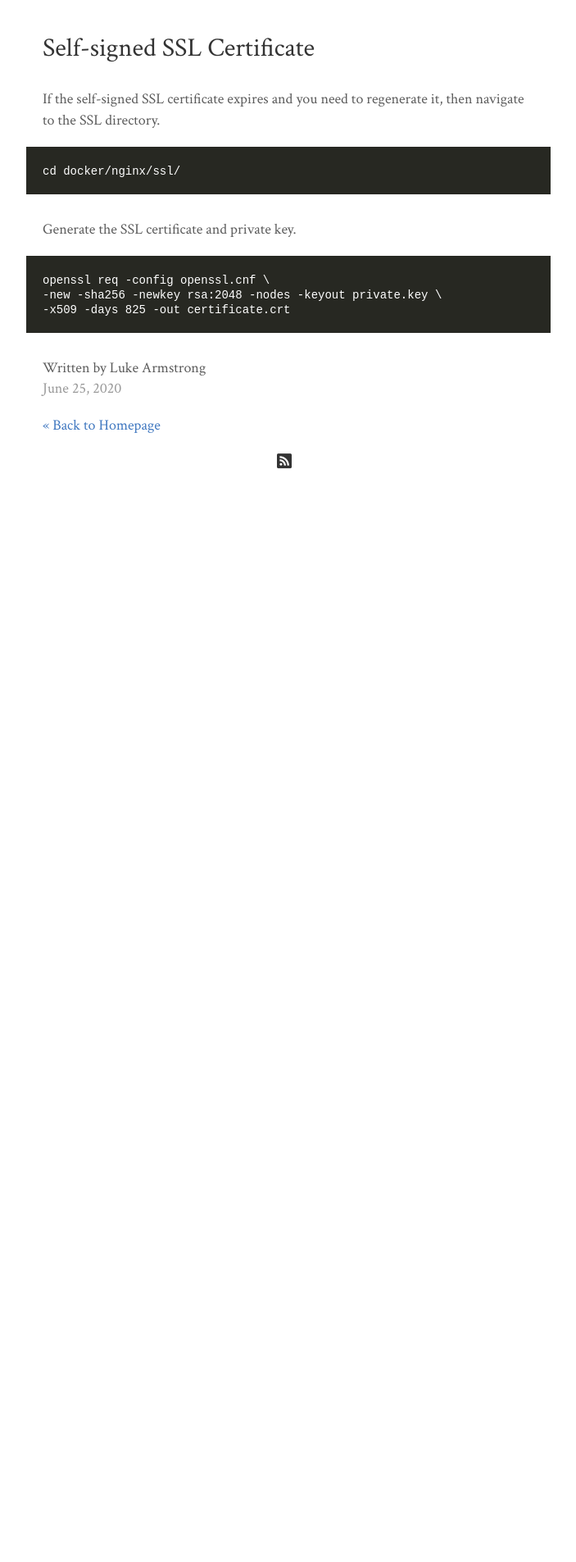
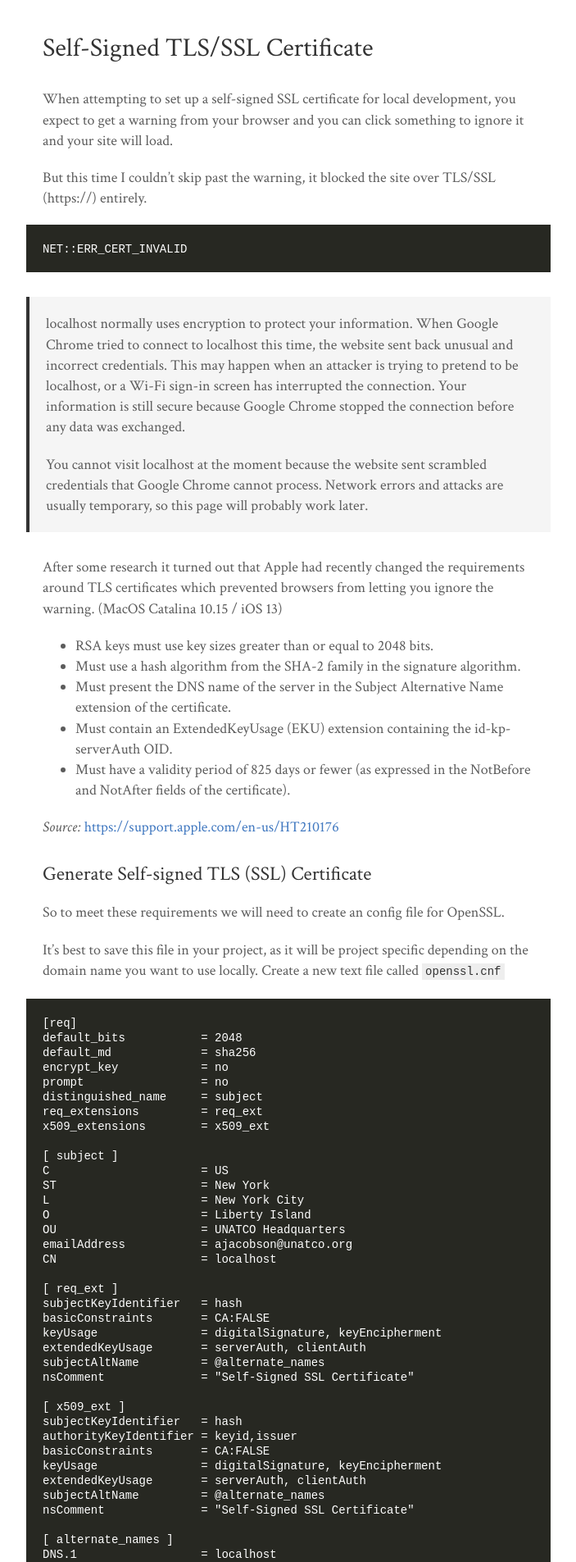
Before and after one commit to lukearmstrong/lukearmstrong.co.uk, a Jekyll site: the page built from _posts/2020-06-25-self-signed-ssl-certificate.md, in a window 1280 px wide. Shown: the top 1905 px of the page at 82% size, without its empty margins (288-991 px from the left). Built offline with Jekyll 4.4.1, drawn with Linux system fonts in a browser that asks for light colours; some web fonts are replaced; before the commit the page ends 900 px from its top, so only the background shows below that; some of the changed text lies outside the part shown.

Commit message:
Complete new self-signed post

````diff
--- a/_posts/2020-06-25-self-signed-ssl-certificate.md
+++ b/_posts/2020-06-25-self-signed-ssl-certificate.md
@@ -1,20 +1,98 @@
 ---
-date: 2020-06-25 08:00
-title: Self-signed SSL Certificate
-description: Developing locally using a self-signed SSL certificate.
-opengraph_image: 2020-06-25-self-signed-ssl-certificate.png
+date: 2020-06-24 00:00
+title: Self-Signed TLS/SSL Certificate
+description: How to generate a self-signed certificate for developing locally.
+opengraph_image: 2020-06-24-self-signed-ssl-certificate.jpg
 ---
 
-If the self-signed SSL certificate expires and you need to regenerate it, then navigate to the SSL directory.
+When attempting to set up a self-signed SSL certificate for local development, you expect to get a warning from your browser and you can click something to ignore it and your site will load.
+
+But this time I couldn't skip past the warning, it blocked the site over TLS/SSL (https://) entirely.
 
 ```
-cd docker/nginx/ssl/
+NET::ERR_CERT_INVALID
 ```
 
-Generate the SSL certificate and private key.
+> localhost normally uses encryption to protect your information. When Google Chrome tried to connect to localhost this time, the website sent back unusual and incorrect credentials. This may happen when an attacker is trying to pretend to be localhost, or a Wi-Fi sign-in screen has interrupted the connection. Your information is still secure because Google Chrome stopped the connection before any data was exchanged.
+>
+> You cannot visit localhost at the moment because the website sent scrambled credentials that Google Chrome cannot process. Network errors and attacks are usually temporary, so this page will probably work later.
+
+After some research it turned out that Apple had recently changed the requirements around TLS certificates which prevented browsers from letting you ignore the warning. (MacOS Catalina 10.15 / iOS 13)
+
+- RSA keys must use key sizes greater than or equal to 2048 bits.
+- Must use a hash algorithm from the SHA-2 family in the signature algorithm.
+- Must present the DNS name of the server in the Subject Alternative Name extension of the certificate.
+- Must contain an ExtendedKeyUsage (EKU) extension containing the id-kp-serverAuth OID.
+- Must have a validity period of 825 days or fewer (as expressed in the NotBefore and NotAfter fields of the certificate).
+
+_Source:_ [https://support.apple.com/en-us/HT210176](https://support.apple.com/en-us/HT210176)
+
+
+## Generate Self-signed TLS (SSL) Certificate
+
+So to meet these requirements we will need to create an config file for OpenSSL.
+
+It's best to save this file in your project, as it will be project specific depending on the domain name you want to use locally. Create a new text file called `openssl.cnf`
+
+```
+[req]
+default_bits           = 2048
+default_md             = sha256
+encrypt_key            = no
+prompt                 = no
+distinguished_name     = subject
+req_extensions         = req_ext
+x509_extensions        = x509_ext
+
+[ subject ]
+C                      = US
+ST                     = New York
+L                      = New York City
+O                      = Liberty Island
+OU                     = UNATCO Headquarters
+emailAddress           = ajacobson@unatco.org
+CN                     = localhost
+
+[ req_ext ]
+subjectKeyIdentifier   = hash
+basicConstraints       = CA:FALSE
+keyUsage               = digitalSignature, keyEncipherment
+extendedKeyUsage       = serverAuth, clientAuth
+subjectAltName         = @alternate_names
+nsComment              = "Self-Signed SSL Certificate"
+
+[ x509_ext ]
+subjectKeyIdentifier   = hash
+authorityKeyIdentifier = keyid,issuer
+basicConstraints       = CA:FALSE
+keyUsage               = digitalSignature, keyEncipherment
+extendedKeyUsage       = serverAuth, clientAuth
+subjectAltName         = @alternate_names
+nsComment              = "Self-Signed SSL Certificate"
+
+[ alternate_names ]
+DNS.1                  = localhost
+DNS.2                  = example.test
+DNS.3                  = www.example.test
+IP.1                   = 127.0.0.1
+```
+
+You'll need to update the `example.test` and `www.example.test` lines with the domain name you are using locally.
+
+Now you can run this command to generate the SSL certificate and private key.
 
 ```
 openssl req -config openssl.cnf \
 -new -sha256 -newkey rsa:2048 -nodes -keyout private.key \
 -x509 -days 825 -out certificate.crt
 ```
+
+When you use this certificate in your nginx config for your local development server, you should get this error in Chrome.
+
+```
+NET::ERR_CERT_AUTHORITY_INVALID
+```
+
+But this error you can bypass by clicking **Advanced** and **Proceed to localhost (unsafe)**.
+
+You won't need to add the certificate to your Keychain, which is ideal when testing from other devices on your local network and using a service like [xip.io](http://xip.io/)
--- a/assets/css/_sass/_layout.scss
+++ b/assets/css/_sass/_layout.scss
@@ -196,7 +196,6 @@ table {
 	margin: 0 auto 20px;
 }
 
-/* Default Table Style */
 table {
 	width: 100%;
 	table-layout: fixed;
@@ -215,6 +214,23 @@ table td {
 	border: 1px solid lightgrey;
 }
 
+blockquote {
+	background: #F5F5F5;
+	border-left: 4px solid #333;
+	margin: 0 -15px 30px;
+	padding: 15px;
+}
+
+blockquote p:last-child {
+	margin: 0;
+}
+
+@media screen and (min-width: 640px) {
+	blockquote {
+		margin: 0 -20px 30px;
+		padding: 20px;
+	}
+}
 
 .links {
 	display: block;
````
Also changed, not shown: assets/images/opengraph/2020-06-24-self-signed-ssl-certificate.jpg (added).
